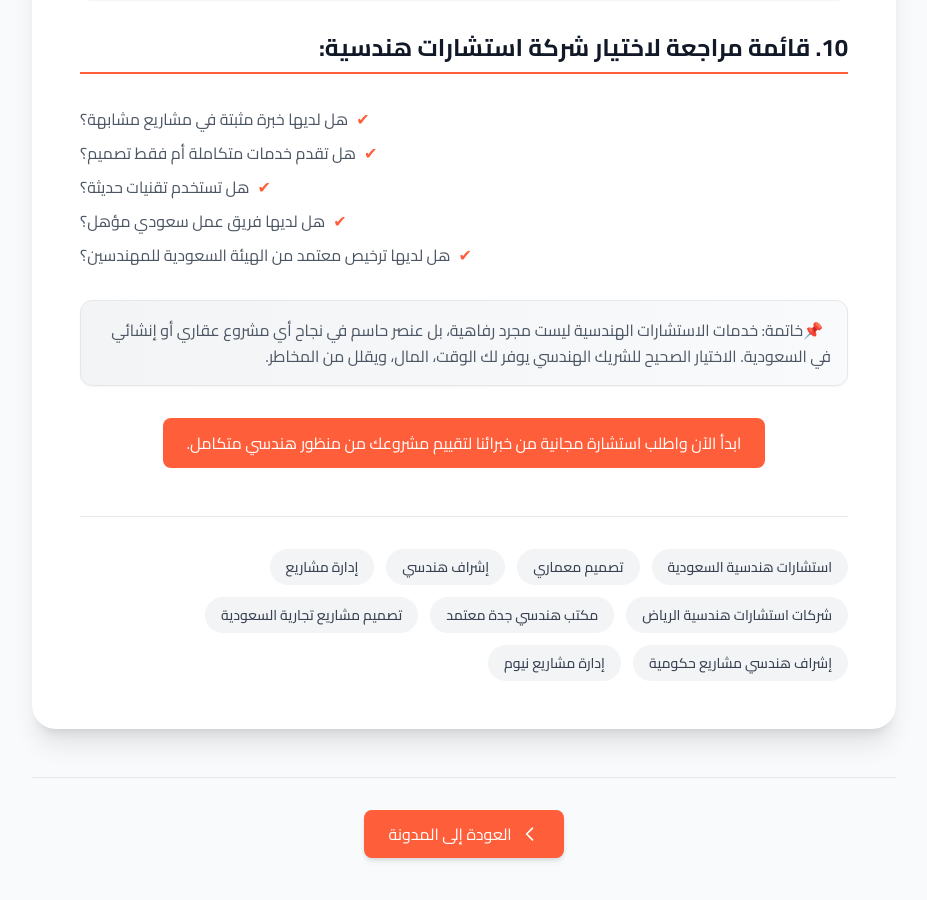
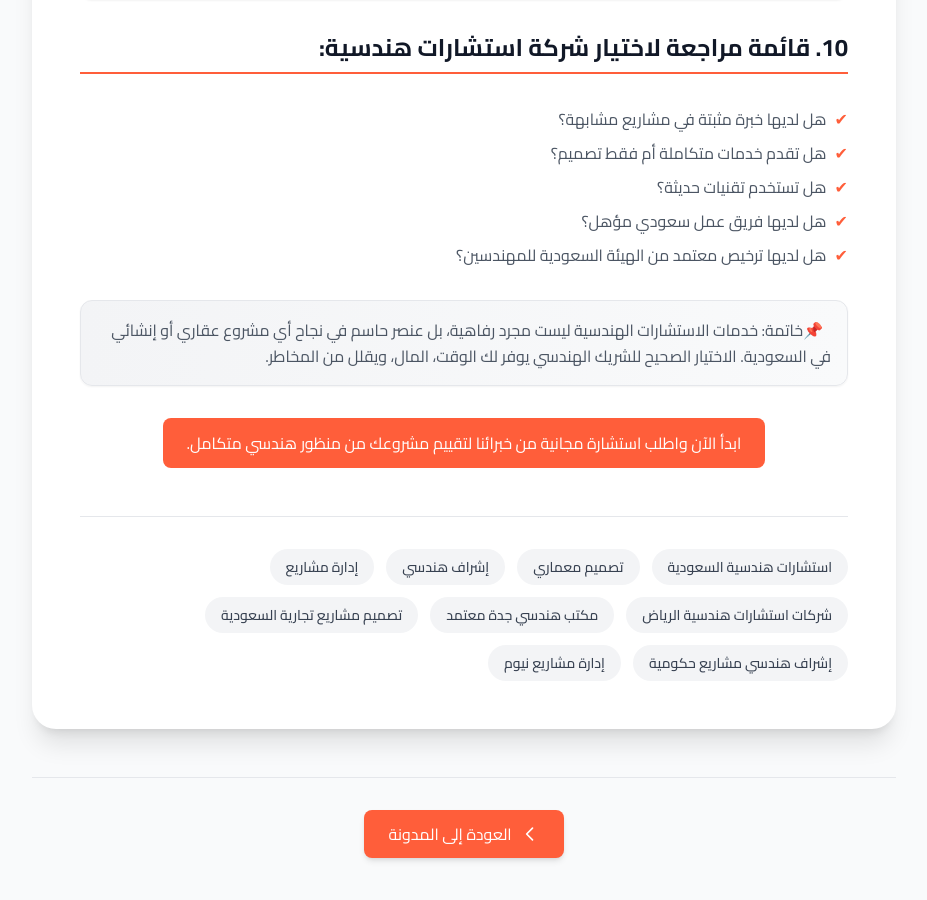
Before and after one commit to karim2652/qiwanagd, a React (Vite) app: page /blog/1 in a window 1280 px wide. Shown: the part 3934-4834 px from the top of the page, without its empty margins (352-1279 px from the left). Built offline with nearby package versions, Linux system fonts and the light colour scheme.

Commit message:
Update BlogDetails component to ensure consistent alignment of list items by changing the justification style from conditional to a fixed 'justify-start' class, enhancing layout consistency.

```diff
--- a/src/pages/components/Blog/BlogDetails.jsx
+++ b/src/pages/components/Blog/BlogDetails.jsx
@@ -186,7 +186,7 @@ const BlogDetails = () => {
         return (
           <ul className='mb-6' style={{ fontFamily }}>
             {block.items.map((item, idx) => (
-              <li key={idx} className={`flex items-start gap-2 mb-2 ${isArabic ? 'justify-end' : ''}`}>
+              <li key={idx} className='flex items-start gap-2 mb-2 justify-start'>
                 <span className='text-[#FF5E3A]'>✔</span>
                 <span>{item}</span>
               </li>
```
